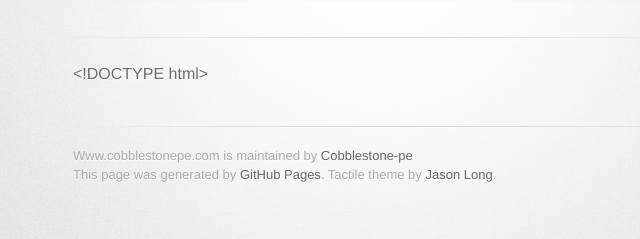
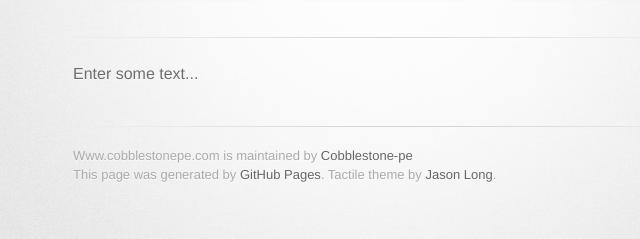
Before and after one commit to Cobblestone-pe/www.Cobblestonepe.com, a plain HTML site: page index.html in a window 1280 px wide. Shown: the part 178-417 px from the top of the page, 257-897 px from the left. Drawn offline with Linux system fonts and the light colour scheme; a web font is replaced by a local one.

```diff
--- a/index.html
+++ b/index.html
@@ -31,10 +31,13 @@
         <hr>
 
         <section id="main_content">
-          <p>&lt;!DOCTYPE html&gt;
 
-</p>
-<div></div>
+
+Enter some text...
+
+<br>
+
+
         </section>
 
         <footer>
--- a/params.json
+++ b/params.json
@@ -1,6 +1,6 @@
 {
   "name": "Www.cobblestonepe.com",
   "tagline": "",
-  "body": "<!DOCTYPE html>\r\n<html>\r\n<body>\r\n<div style=\"background-image:url(https://tse1.mm.bing.net/th?id=OIP.M2ab1c37cfdff720c6de2ddb07328f145H0&w=99&h=105&c=8&rs=1&qlt=90&pid=3.1&rm=2);width:1000px;height:1000px;color:black;font-size:18px;\">",
+  "body": "<form action=\"http://www.html.am/html-codes/textboxes/submitted.cfm\">\r\n<textarea name=\"myTextBox\" cols=\"50\" rows=\"5\" style=\"background-color:#00FF00;color:#00FF00;\">\r\nEnter some text...\r\n</textarea>\r\n<br />\r\n<input type=\"submit\" />\r\n</form>\r\n",
   "note": "Don't delete this file! It's used internally to help with page regeneration."
 }
```
